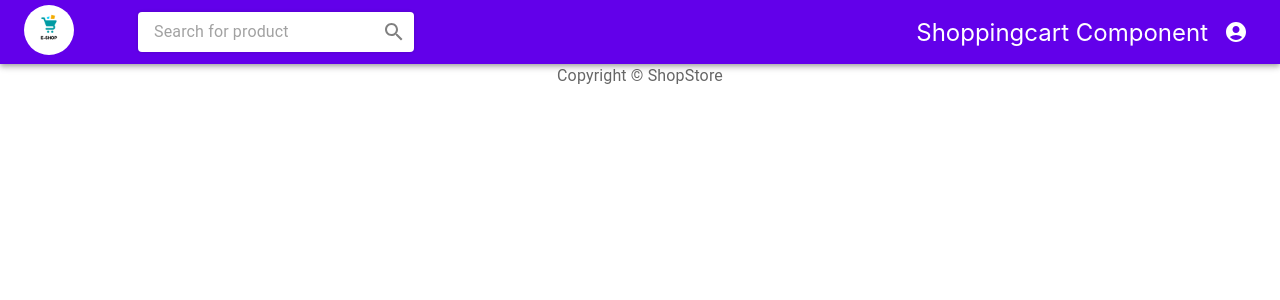
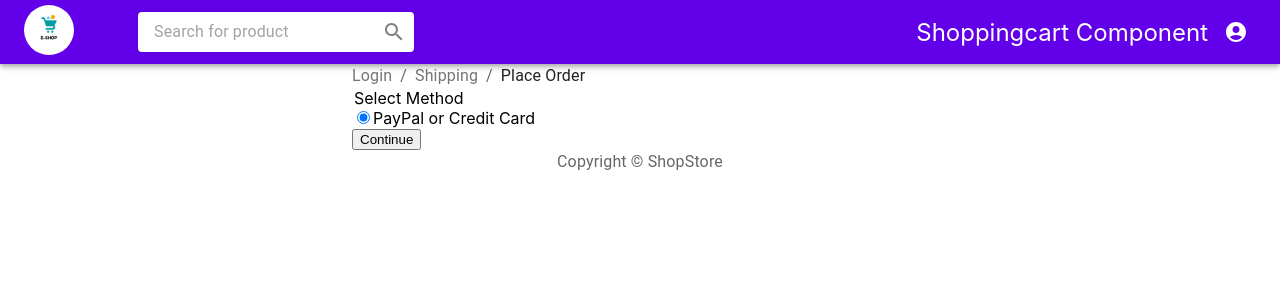
Before and after one commit to Komal6627/Ecommerce_Project, a React (Create React App) app in the folder frontend/: page /payment in a window 1280 px wide. Shown: the top 300 px of the page. Built offline with nearby package versions, Linux system fonts and the light colour scheme.

Commit message:
Payment page completed

```diff
--- a/frontend/src/App.js
+++ b/frontend/src/App.js
@@ -12,6 +12,7 @@ import Shipping from './pages/Shipping';
 import Order from './pages/Order';
 import PlaceOrder from './pages/PlaceOrder';
 import CheckoutSteps from './components/CheckoutSteps';
+import Payment from './pages/Payment';
 
 
 
@@ -35,6 +36,7 @@ const App = () => {
                         <Route path="/orderDetail" Component={Order} />
                         <Route path='/placeorder' Component={PlaceOrder}></Route>
                         <Route path='/check' Component={CheckoutSteps}/>
+                        <Route path='/payment' Component={Payment}></Route>
                    </Routes>
                 </main>
             </Container>
--- a/frontend/src/pages/Payment.js
+++ b/frontend/src/pages/Payment.js
@@ -0,0 +1,60 @@
+import { useState } from "react";
+import { useDispatch, useSelector } from "react-redux"
+import { useNavigate } from "react-router-dom";
+import { savePaymentMethod } from '../redux/slices/cartSlice'
+import FormContainer from "../components/FormContainer";
+import CheckoutSteps from "../components/CheckoutSteps";
+import { Button, Form, Col } from "react-bootstrap";
+
+
+
+const Payment = () =>{
+
+    //Pulling out shipping Address in the cart
+    const cart = useSelector((state) => state.cart);
+    const navigate = useNavigate()
+
+    const { shippingAddress } = cart;
+
+
+    const [ paymentMethod, setPaymentMethod ] = useState("Paypal");
+
+    //If no shipping address  then redirect to shipping Address page
+
+    if(!shippingAddress.address){
+        navigate('/shipping')
+    }
+
+    const  dispatch = useDispatch();
+
+    const submitHandler = (e) =>{
+        e.preventDefault()
+
+        dispatch(savePaymentMethod)
+
+        navigate('/placeorder')
+    }
+
+    return(
+        <FormContainer>
+            <CheckoutSteps step1 step2 step3 />
+
+            <Form onSubmit={submitHandler}>
+                <Form.Group>
+                    <Form.Label as='legend'>
+                        Select Method
+                    </Form.Label>
+
+                    <Col>
+                        <Form.Check type="radio" label="PayPal or Credit Card" id="paypal" name="payementMethod" checked onChange={(e) => setPaymentMethod(e.target.value)} ></Form.Check>
+                    </Col>
+                </Form.Group>
+
+                <Button type="submit" variant="primary" className="my-3">Continue</Button>
+            </Form>
+        </FormContainer>
+    )
+
+}
+
+export default Payment
```
